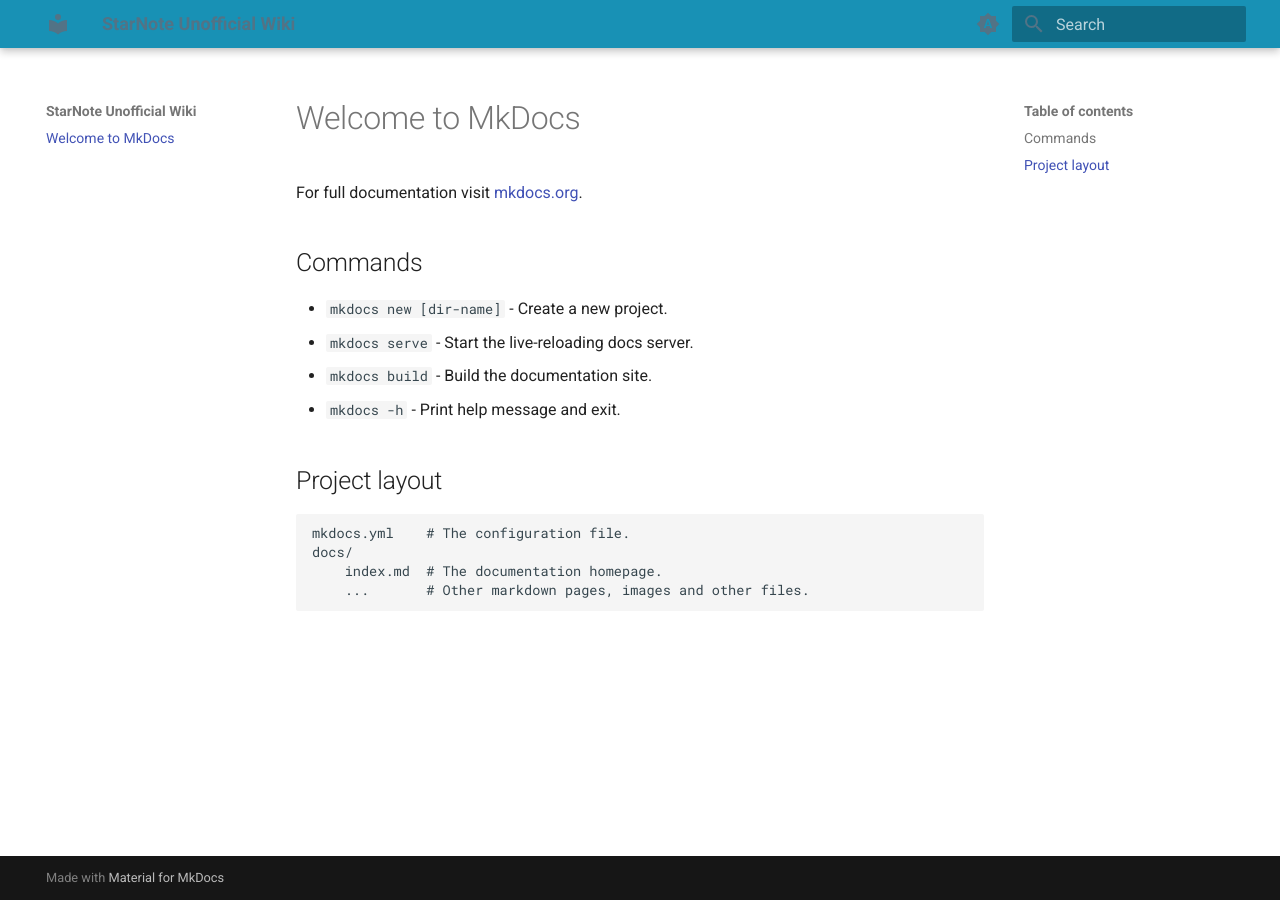
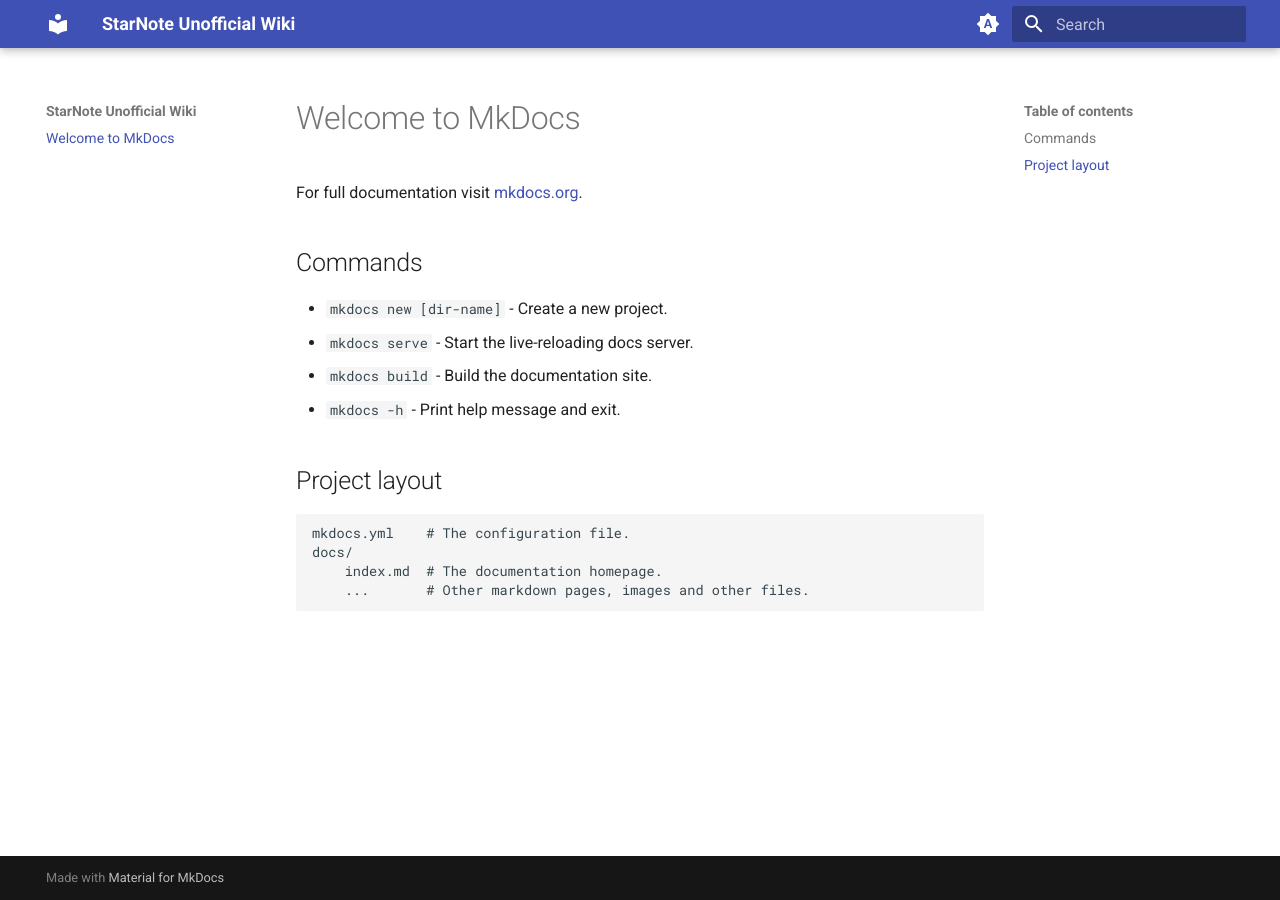
Before and after one commit to NakoTurtle/StarNote-Unofficial-Wiki, an MkDocs documentation site: the page built from docs/index.md, in a window 1280 px wide. Built offline with MkDocs 1.6.1 and Material for MkDocs 9.7.7, drawn with Linux system fonts in a browser that asks for light colours.

Commit message:
Update mkdocs.yml

```diff
--- a/mkdocs.yml
+++ b/mkdocs.yml
@@ -11,14 +11,14 @@ theme:
 
     # Palette toggle for light mode
     - media: "(prefers-color-scheme: light)"
-      scheme: starnote
+      scheme: starlight
       toggle:
         icon: material/weather-sunny
         name: Switch to dark mode
 
     # Palette toggle for dark mode
     - media: "(prefers-color-scheme: dark)"
-      scheme: starnote
+      scheme: stardark
       toggle:
         icon: material/weather-night
         name: Switch to system preference
```
